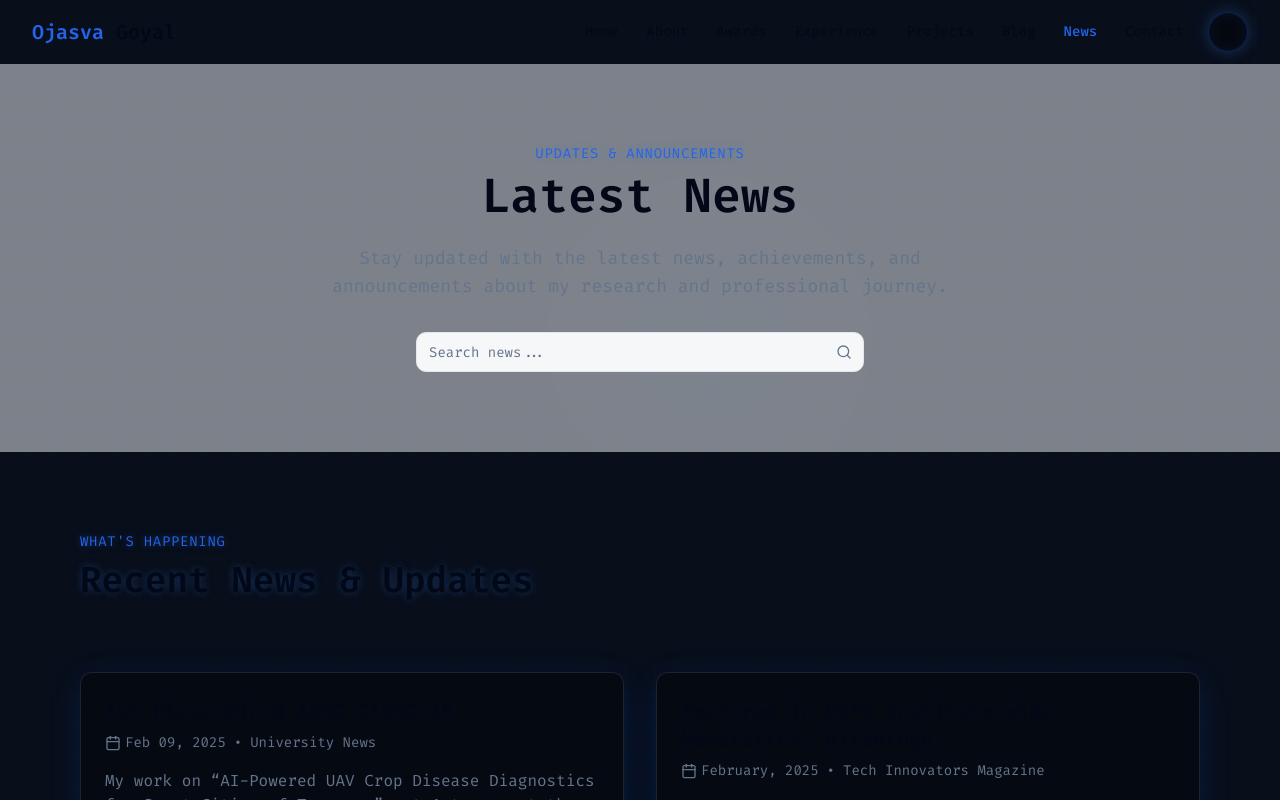
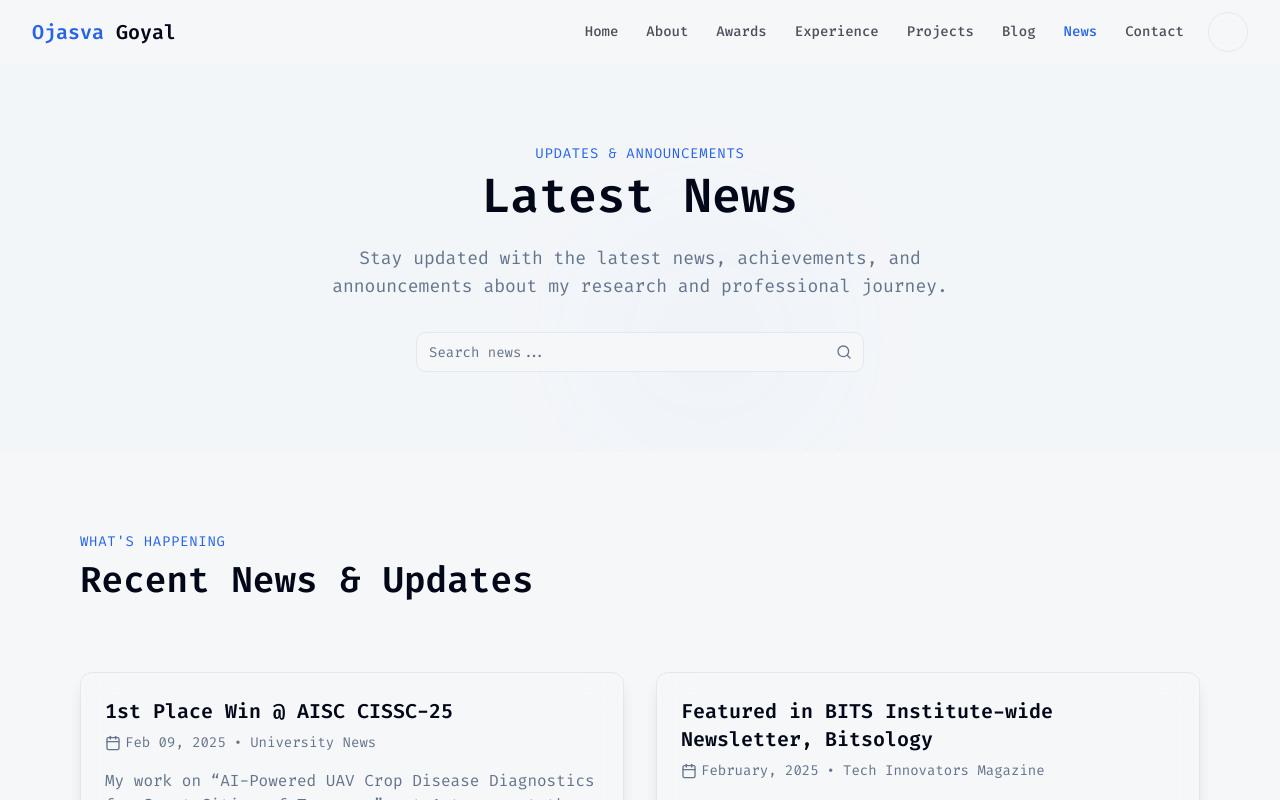
Before and after one commit to Ojasva-Goyal/ojasva-goyal.github.io, a React (Vite) app: page /news in a window 1280 px wide. Shown: the top 800 px of the page. Built offline with nearby package versions, Linux system fonts and the light colour scheme.

Commit message:
Fix: Light mode visibility issues
Fixes light mode text visibility issues.

```diff
--- a/src/components/BlogPost.tsx
+++ b/src/components/BlogPost.tsx
@@ -52,7 +52,7 @@ const BlogPost = ({
         />
       </div>
 
-      <div className="p-6 backdrop-blur-sm bg-black/30">
+      <div className="p-6 backdrop-blur-sm bg-black/30 dark:bg-black/30 light:bg-white/80">
         <div className="flex flex-wrap gap-2 mb-3">
           {tags.map((tag) => (
             <span key={tag} className="tag">{tag}</span>
--- a/src/components/ThemeToggle.tsx
+++ b/src/components/ThemeToggle.tsx
@@ -6,27 +6,13 @@ import { Moon, Sun } from 'lucide-react';
 const ThemeToggle = () => {
   const [theme, setTheme] = useState('dark');
 
-  // useEffect(() => {
-  //   // Check for system preference
-  //   const userPrefersDark = window.matchMedia && window.matchMedia('(prefers-color-scheme: dark)').matches;
-  //   const initialTheme = localStorage.getItem('theme') || (userPrefersDark ? 'dark' : 'light');
-  //   setTheme(initialTheme);
-  //   document.documentElement.classList.toggle('dark', initialTheme === 'dark');
-  // }, []);
-
   useEffect(() => {
     const savedTheme = localStorage.getItem('theme');
     const initialTheme = savedTheme || 'dark';
 
     setTheme(initialTheme);
-
-    if (initialTheme === 'dark') {
-      document.documentElement.classList.add('dark');
-    } else {
-      document.documentElement.classList.remove('dark');
-    }
+    document.documentElement.classList.toggle('dark', initialTheme === 'dark');
   }, []);
-
 
   const toggleTheme = () => {
     const newTheme = theme === 'light' ? 'dark' : 'light';
@@ -34,8 +20,6 @@ const ThemeToggle = () => {
     document.documentElement.classList.toggle('dark', newTheme === 'dark');
     localStorage.setItem('theme', newTheme);
   };
-
-
 
   return (
     <Button
--- a/src/index.css
+++ b/src/index.css
@@ -80,6 +80,9 @@
 
   body {
     @apply bg-background text-foreground font-mono antialiased;
+  }
+
+  .dark body {
     background-color: #080E1A;
     background-image:
       linear-gradient(rgba(0, 30, 60, 0.15) 1px, transparent 1px),
@@ -88,25 +91,58 @@
     background-position: center center;
   }
 
+  .light body {
+    background-color: #f5f7fa;
+    background-image:
+      linear-gradient(rgba(0, 0, 0, 0.05) 1px, transparent 1px),
+      linear-gradient(90deg, rgba(0, 0, 0, 0.05) 1px, transparent 1px);
+    background-size: 30px 30px;
+    background-position: center center;
+  }
+
   code {
-    @apply font-mono text-primary text-sm bg-primary/10 px-1 py-0.5 rounded border border-primary/20;
+    @apply font-mono text-primary bg-primary/10 px-1 py-0.5 rounded border border-primary/20;
+  }
+
+  .dark code {
     text-shadow: 0 0 5px rgba(59, 130, 246, 0.5);
   }
 
   pre {
     @apply p-4 rounded-lg bg-[#0F172A] border border-primary/20 overflow-x-auto shadow-lg;
+  }
+
+  .dark pre {
     box-shadow: 0 4px 20px -5px rgba(59, 130, 246, 0.4);
   }
 }
 
 @layer components {
   .glass-panel {
-    @apply bg-black/30 backdrop-blur-lg border border-white/10 rounded-xl shadow-lg;
+    @apply backdrop-blur-lg border rounded-xl shadow-lg;
+  }
+
+  .light .glass-panel {
+    @apply bg-white/80 border-black/10;
+    box-shadow: 0 8px 32px rgba(0, 0, 0, 0.1);
+  }
+
+  .dark .glass-panel {
+    @apply bg-black/30 border-white/10;
     box-shadow: 0 8px 32px rgba(0, 100, 255, 0.15);
   }
 
   .glass-card {
-    @apply bg-black/40 backdrop-blur-xl border border-white/10 rounded-xl shadow-xl transition-all duration-300;
+    @apply backdrop-blur-xl border rounded-xl shadow-xl transition-all duration-300;
+  }
+
+  .light .glass-card {
+    @apply bg-white/90 border-black/10;
+    box-shadow: 0 8px 32px rgba(0, 0, 0, 0.1);
+  }
+
+  .dark .glass-card {
+    @apply bg-black/40 border-white/10;
     box-shadow: 0 8px 32px rgba(0, 100, 255, 0.15);
   }
 
@@ -114,11 +150,17 @@
     @apply text-3xl md:text-4xl font-bold mb-6 relative inline-block font-mono;
     @apply after:content-[''] after:absolute after:bottom-0 after:left-0 after:w-full after:h-0.5 after:bg-primary after:scale-x-0 after:origin-bottom-left after:transition-transform after:duration-300;
     @apply hover:after:scale-x-100;
+  }
+
+  .dark .section-heading {
     text-shadow: 0 0 8px rgba(59, 130, 246, 0.3);
   }
 
   .section-title {
     @apply font-mono text-sm text-primary uppercase tracking-wider mb-2;
+  }
+
+  .dark .section-title {
     text-shadow: 0 0 8px rgba(59, 130, 246, 0.4);
   }
 
@@ -130,6 +172,9 @@
 
   .nav-link.active {
     @apply text-primary after:scale-x-100;
+  }
+
+  .dark .nav-link.active {
     text-shadow: 0 0 10px rgba(59, 130, 246, 0.5);
   }
 
@@ -158,12 +203,23 @@
   }
 
   .tag {
-    @apply bg-black/50 text-primary/90 rounded-full px-3 py-1 text-xs font-mono border border-primary/30;
+    @apply rounded-full px-3 py-1 text-xs font-mono border;
+  }
+
+  .light .tag {
+    @apply bg-gray-100 text-primary/90 border-primary/20;
+  }
+
+  .dark .tag {
+    @apply bg-black/50 text-primary/90 border-primary/30;
     text-shadow: 0 0 5px rgba(59, 130, 246, 0.3);
   }
 
   .geek-accent {
     @apply bg-gradient-to-r from-blue-500 to-cyan-400 bg-clip-text text-transparent;
+  }
+
+  .dark .geek-accent {
     text-shadow: 0 0 2px rgba(59, 130, 246, 0.1);
   }
 
@@ -174,32 +230,77 @@
 
   .terminal-text {
     @apply font-mono text-primary;
+  }
+
+  .dark .terminal-text {
     text-shadow: 0 0 5px rgba(59, 130, 246, 0.5);
   }
 
   .cyber-glow {
-    @apply bg-black/50 border border-primary/30 rounded-lg overflow-hidden;
+    @apply border rounded-lg overflow-hidden;
+  }
+
+  .light .cyber-glow {
+    @apply bg-gray-50/80 border-primary/20;
+    box-shadow: 0 0 15px rgba(59, 130, 246, 0.2), inset 0 0 10px rgba(59, 130, 246, 0.05);
+  }
+
+  .dark .cyber-glow {
+    @apply bg-black/50 border-primary/30;
     box-shadow: 0 0 15px rgba(59, 130, 246, 0.3), inset 0 0 15px rgba(59, 130, 246, 0.1);
   }
 
   .cyber-button {
-    @apply bg-black/60 border border-primary/40 rounded px-4 py-2 text-primary font-mono transition-all duration-300;
+    @apply border rounded px-4 py-2 text-primary font-mono transition-all duration-300;
+  }
+
+  .light .cyber-button {
+    @apply bg-gray-50/80 border-primary/30;
+    box-shadow: 0 0 10px rgba(59, 130, 246, 0.1);
+  }
+
+  .dark .cyber-button {
+    @apply bg-black/60 border-primary/40;
     box-shadow: 0 0 10px rgba(59, 130, 246, 0.2);
   }
 
   .cyber-button:hover {
     @apply border-primary/70;
+  }
+
+  .light .cyber-button:hover {
+    box-shadow: 0 0 15px rgba(59, 130, 246, 0.2);
+    text-shadow: 0 0 5px rgba(59, 130, 246, 0.4);
+  }
+
+  .dark .cyber-button:hover {
     box-shadow: 0 0 15px rgba(59, 130, 246, 0.4);
     text-shadow: 0 0 5px rgba(59, 130, 246, 0.7);
   }
 
   .tech-divider {
     height: 2px;
+  }
+
+  .light .tech-divider {
+    background: linear-gradient(90deg, transparent, rgba(59, 130, 246, 0.4), transparent);
+  }
+
+  .dark .tech-divider {
     background: linear-gradient(90deg, transparent, rgba(59, 130, 246, 0.7), transparent);
   }
 
   .techno-grid {
     background-size: 50px 50px;
+  }
+
+  .light .techno-grid {
+    background-image:
+      linear-gradient(rgba(59, 130, 246, 0.03) 1px, transparent 1px),
+      linear-gradient(90deg, rgba(59, 130, 246, 0.03) 1px, transparent 1px);
+  }
+
+  .dark .techno-grid {
     background-image:
       linear-gradient(rgba(59, 130, 246, 0.05) 1px, transparent 1px),
       linear-gradient(90deg, rgba(59, 130, 246, 0.05) 1px, transparent 1px);
```
